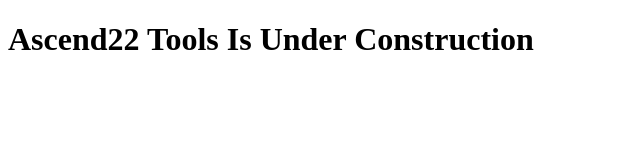
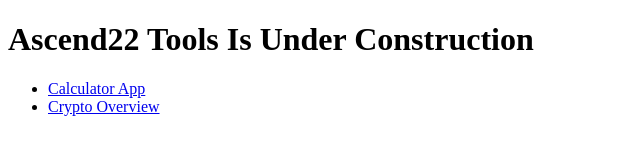
Before and after one commit to sethyeboah/Tools.Ascend22.com, a website built with webpack: page index.html in a window 1280 px wide. Shown: the whole page, without its empty margins (0-640 px from the left). Built offline with Linux system fonts and the light colour scheme; no server answers.

Commit message:
Added links to future apps

```diff
--- a/index.html
+++ b/index.html
@@ -9,6 +9,38 @@
 <body>
     <h1> Ascend22 Tools Is Under Construction </h1>
 
+    <ul>
+        <li><a href="src/html/calculator.html">Calculator App</a></li>
+        <li><a href="src/html/cryptoOverview.html">Crypto Overview</a></li>
+    </ul>
+
+
+    <!-- Working Code - Using WebPack -->
     <script src="./dist/bundle.js"></script>
+    <!-- Working Code - Using WebPack -->
+
+
+
+    <!-- <script type="text/javascript" src="./src/scripts/index.js"></script>
+    <script type="text/javascript">
+        function f() {
+            var theData = dataFunction.theData;
+            document.write(theData);
+
+        }
+    </script>
+
+    <button onclick="f()">
+        Click Me To Get Student Details
+    </button>
+
+
+
+    <script>
+        document.write("<br>Processed Data: <br>");
+        document.write(cryptoData);
+    </script> -->
+
+
 </body>
 </html>
--- a/src/scripts/index.js
+++ b/src/scripts/index.js
@@ -20,15 +20,34 @@
 // console.log(cryptoData);
 // document.write(cryptoData);
 
-//////////////////////////////////////////
+////////////////////////////////////////
+//// USING WEBPACK
+////////////////////////////////////////
 
 import cryptoData from "./getCryptoData";
 
 document.write("Processed Data: <br>");
 document.write(cryptoData);
 
-// for (let i = 0; i <= 1; i++){
-//     console.log(cryptoData);
-//     document.write(cryptoData);
+var dataFunction = {
+    theData : cryptoData,
+};
 
-// }
+// /////////////////////////////////////////////////////////
+// // NO WEBPACK
+// /////////////////////////////////////////////////////////
+
+// const cryptoData = require('./getCryptoData.js');
+
+// document.write("Processed Data: <br>");
+// document.write(cryptoData);
+
+// var dataFunction = {
+//     theData : cryptoData,
+// };
+
+// // for (let i = 0; i <= 1; i++){
+// //     console.log(cryptoData);
+// //     document.write(cryptoData);
+
+// // }
```
Also changed, not shown: src/scripts/getCryptoData.js (+2 -42 lines), dist/bundle.js, 1 other file.
